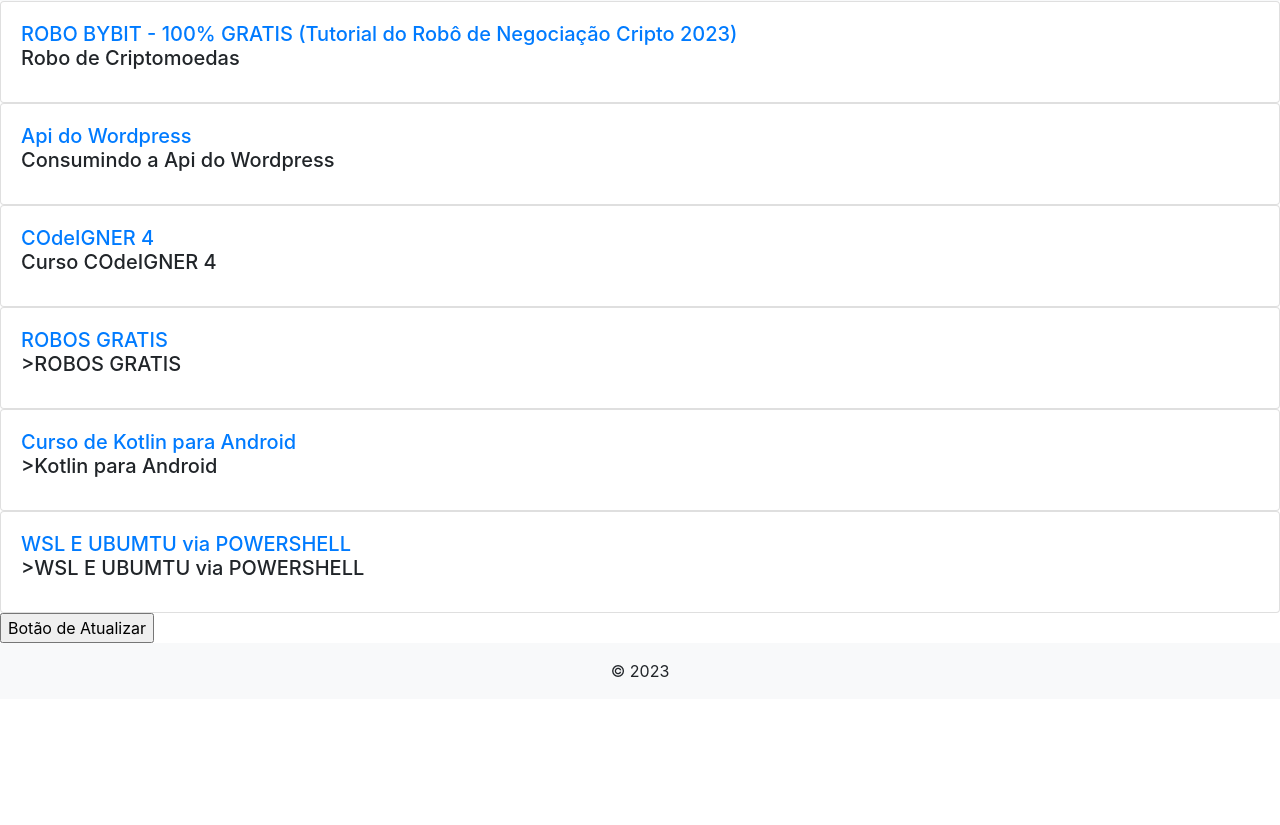
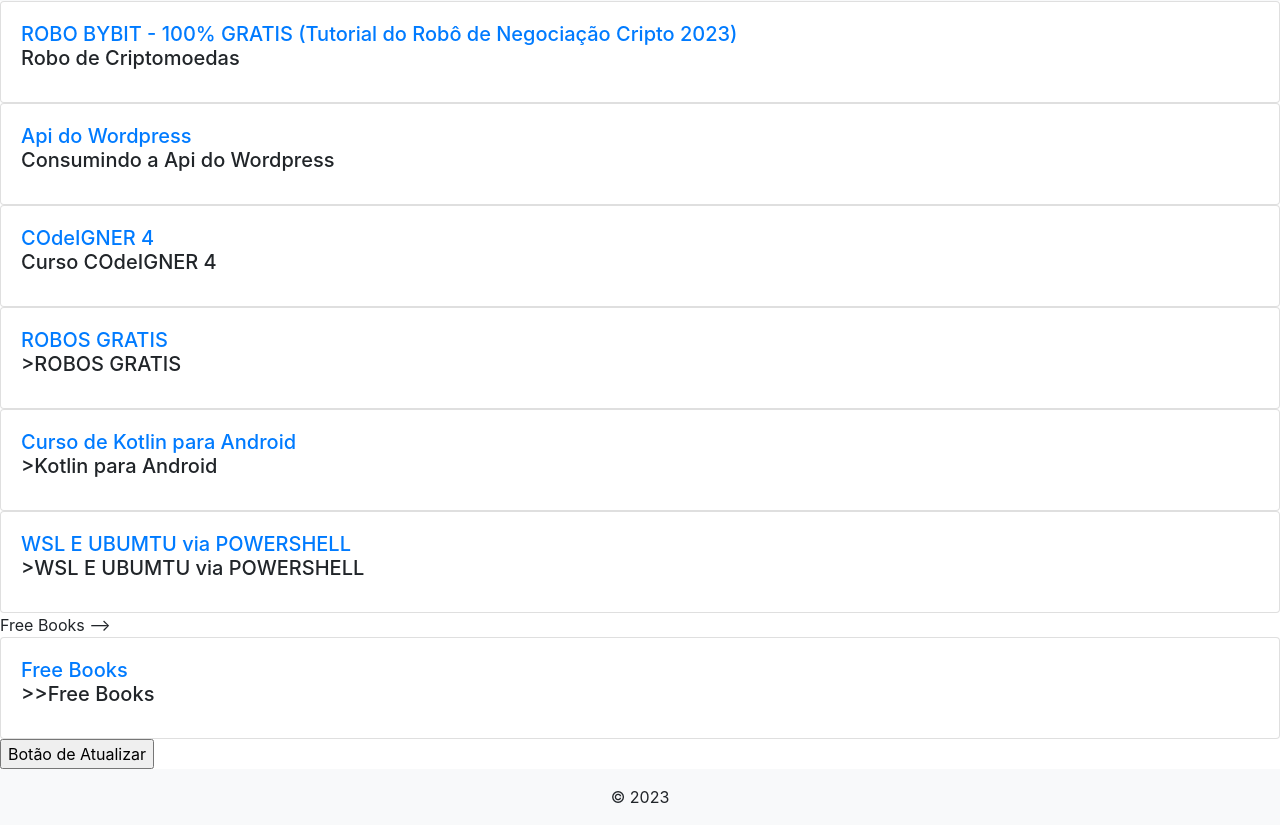
Before and after one commit to andregds85/pessoal, a plain HTML site: page pag2.html in a window 1280 px wide. Shown: the part 55-880 px from the top of the page. Before the commit the page ends 800 px from the top, so only its background shows below. Drawn offline with nearby package versions, Linux system fonts and the light colour scheme.

Commit message:
Update pag2.html
teste

```diff
--- a/pag2.html
+++ b/pag2.html
@@ -93,7 +93,7 @@
 
 
 
-    <!-- Curso de kotlin -->
+    <!-- WSL E UBUMTU via POWERSHELL -->
   <div class="card">
     <div class="card-body">
       <a href="https://learn.microsoft.com/pt-br/windows/wsl/install">
@@ -102,6 +102,22 @@
       <p class="card-text"> >WSL E UBUMTU via POWERSHELL </p>
   </div>
 </div>
+
+
+
+
+
+    <!-->Free Books -->
+  <div class="card">
+    <div class="card-body">
+      <a href="https://github.com/free-educa">
+      <h5 class="card-title">Free Books
+</a>
+      <p class="card-text"> >>Free Books </p>
+  </div>
+</div>
+
+
 
 
 
```
